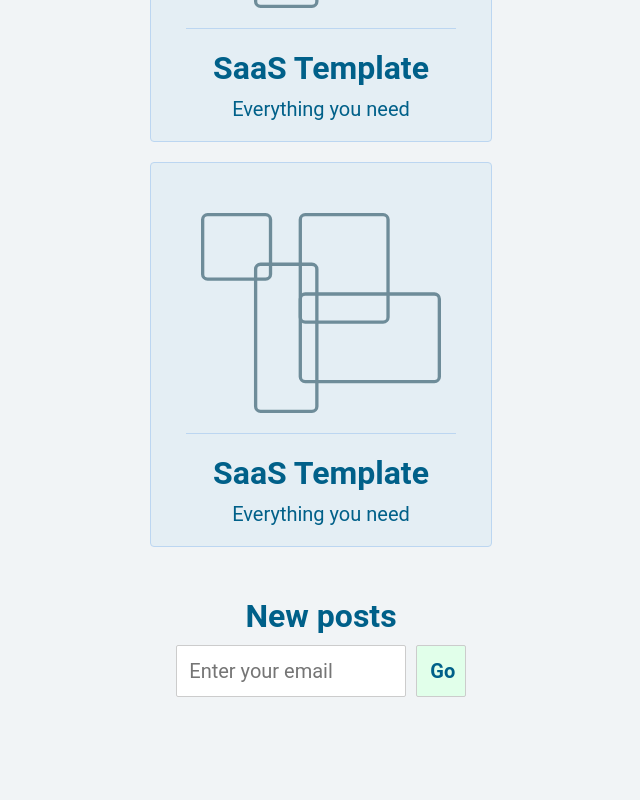
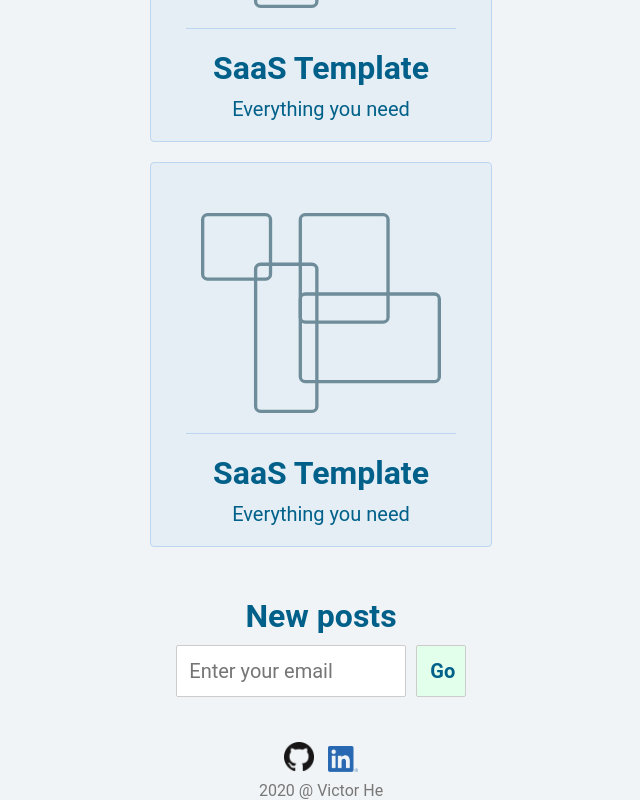
Before and after one commit to Vicorhe/portfolio-site, a Svelte app: page / in a window 1280 px wide. Shown: the part 1278-2078 px from the top of the page, without its empty margins (319-959 px from the left). Before the commit the page ends 1985 px from the top, so only its background shows below. Built offline with nearby package versions, Linux system fonts and the light colour scheme.

Commit message:
added footer

```diff
--- a/src/App.svelte
+++ b/src/App.svelte
@@ -1,6 +1,7 @@
 <script>
   import Entry from "./components/Entry.svelte";
   import MailingList from "./components/MailingList.svelte";
+  import Footer from "./components/Footer.svelte";
   let name = "Victor He";
 </script>
 
@@ -80,4 +81,5 @@
 
   </div>
   <MailingList />
+  <Footer />
 </main>
--- /dev/null
+++ b/src/components/Footer.svelte
@@ -0,0 +1,25 @@
+<style type="text/scss">
+  .footer {
+    margin-bottom: 20px;
+    text-align: center;
+    color: #777;
+    .contact {
+      img {
+        width: 30px;
+        margin: 5px;
+      }
+    }
+  }
+</style>
+
+<div class="footer">
+  <div class="contact">
+    <a href="https://github.com/Vicorhe">
+      <img src="assets/images/github.png" alt="" />
+    </a>
+    <a href="https://www.linkedin.com/in/victorvanhe/">
+      <img src="assets/images/linkedin.png" alt="" />
+    </a>
+  </div>
+  <div>2020 @ Victor He</div>
+</div>
```
Also changed, not shown: public/assets/images/github.png (added), public/assets/images/linkedin.png (added).
